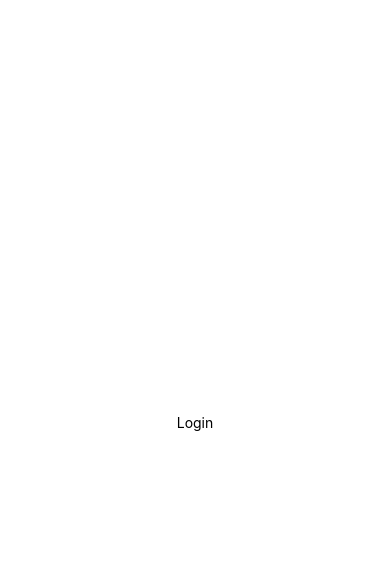
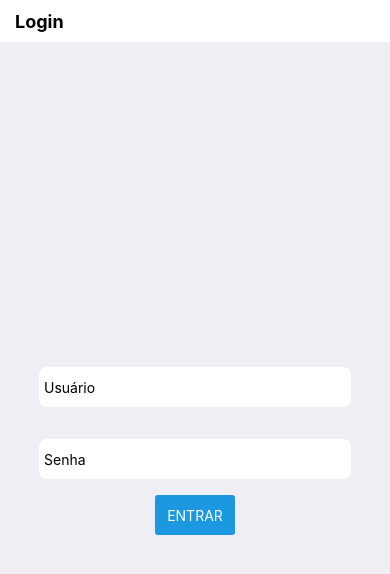
Before and after one commit to joao-montanari/PPDM, a React Native app: screen /Login in a window 390 px wide. Shown: the top 574 px of the page. Built offline with nearby package versions, Linux system fonts and the light colour scheme.

Commit message:
estilização da página de login

```diff
--- a/src/pages/Login.js
+++ b/src/pages/Login.js
@@ -1,18 +1,83 @@
-import { StyleSheet, Text, View } from 'react-native';
+import { StyleSheet, Text, View, TextInput, TouchableOpacity } from 'react-native';
+import { useState } from 'react';
 
 export default function Login(){
-    return (
+  const [username, setUsername] = useState('')
+  const [password, setPassword] = useState('')
+
+  return (
+      <>
+        <View style={styles.header}>
+          <Text style={styles.textheader}>
+            Login
+          </Text>
+        </View>
         <View style={styles.container}>
-          <Text>Login</Text>
+          <View style={styles.child}>
+            <TextInput
+              style = {styles.input}
+              placeholder = 'Usuário'
+              keyboardType = 'text'
+              value = {username}
+              onChangeText = {(text) => setUsername(text)}
+            />
+            <TextInput
+              style = {styles.input}
+              placeholder = 'Senha'
+              keyboardType = 'text'
+              value = {password}
+              secureTextEntry = {true}
+              onChangeText = {(text) => setPassword(text)}
+            />
+          </View>
+          <TouchableOpacity style = {styles.btn}>
+            <Text style = {styles.btntext}>
+              ENTRAR
+            </Text>
+          </TouchableOpacity>
         </View>
-      );
-    }
+      </>
+    );
+}
 
 const styles = StyleSheet.create({
-    container: {
-    flex: 1,
-    backgroundColor: '#fff',
+  container: {
+    flex: 0.95,
+    backgroundColor: '#efeef5',
     alignItems: 'center',
     justifyContent: 'center',
-    },
+  },
+  child: {
+    width: '100%',
+    alignItems: 'center'
+  },
+  input: {
+    height: 40,
+    margin: 16,
+    padding: 5,
+    width: '80%',
+    backgroundColor: '#fff',
+    borderRadius: 8,
+  },
+  btn: {
+    width: 80,
+    height: 40,
+    borderRadius: 3,
+    alignItems: 'center',
+    justifyContent: 'center',
+    backgroundColor: '#1b98e0'
+  },
+  btntext: {
+    color: 'white'
+  },
+  header: {
+    flex: 0.05,
+    justifyContent: 'center',
+    backgroundColor: 'white'
+  },
+  textheader: {
+    paddingLeft: 15,
+    fontWeight: 'bold',
+    fontSize: 'large'
+  }
 });
```
Also changed, not shown: src/pages/Home.js (indentation only).
